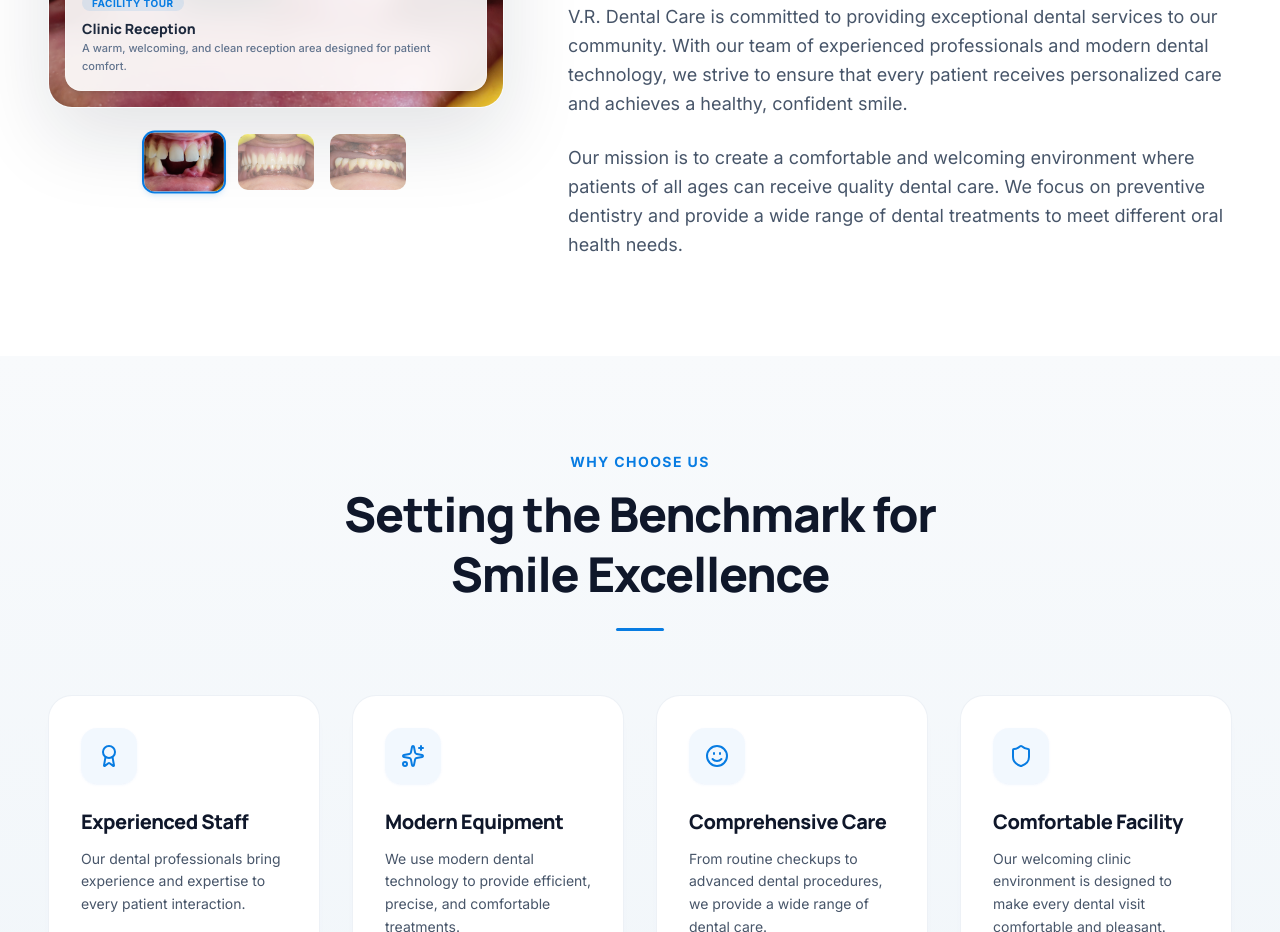
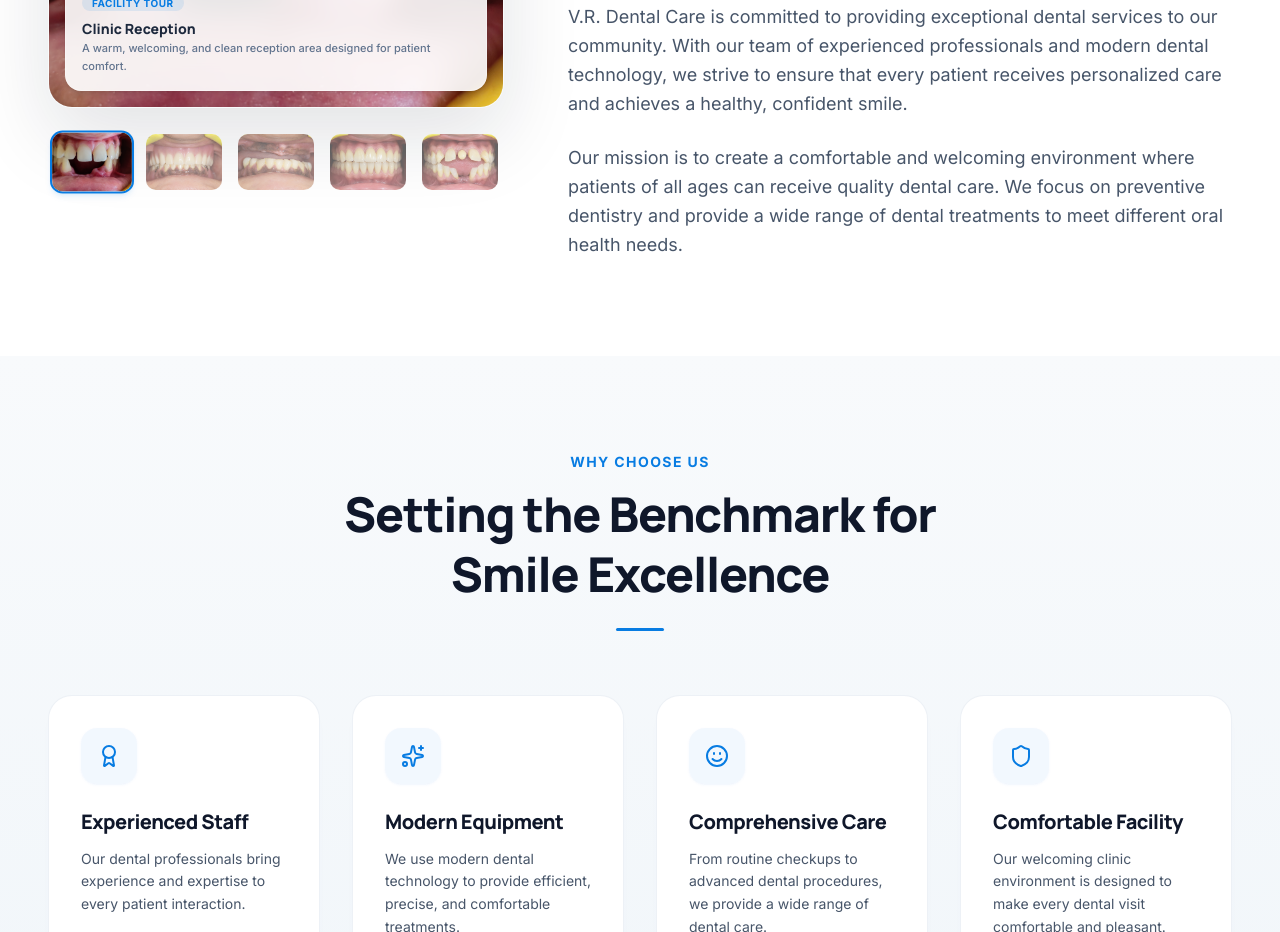
Before and after one commit to JabeerShaik786/Kiran-s-Heart-Care, a Next.js app: page / in a window 1280 px wide. Shown: the part 1260-2192 px from the top of the page. Built offline with nearby package versions, Linux system fonts and the light colour scheme.

Commit message:
Audit and verify all public image asset paths across components

```diff
--- a/src/components/AboutDoctor.tsx
+++ b/src/components/AboutDoctor.tsx
@@ -25,6 +25,18 @@ const CLINIC_IMAGES = [
     alt: "V.R. Dental Care Dental Equipment",
     title: "Dental Equipment",
     desc: "State-of-the-art diagnostic and clinical equipment for precise care."
+  },
+  {
+    src: "/dental1.5.png",
+    alt: "V.R. Dental Care Sterilization Suite",
+    title: "Sterilization Suite",
+    desc: "Strict sterilization guidelines and clinical cleaning standards."
+  },
+  {
+    src: "/dental1.6.png",
+    alt: "V.R. Dental Care Consultation Room",
+    title: "Consultation Suite",
+    desc: "Private consultation area for personalized treatment discussions."
   }
 ];
 
```
